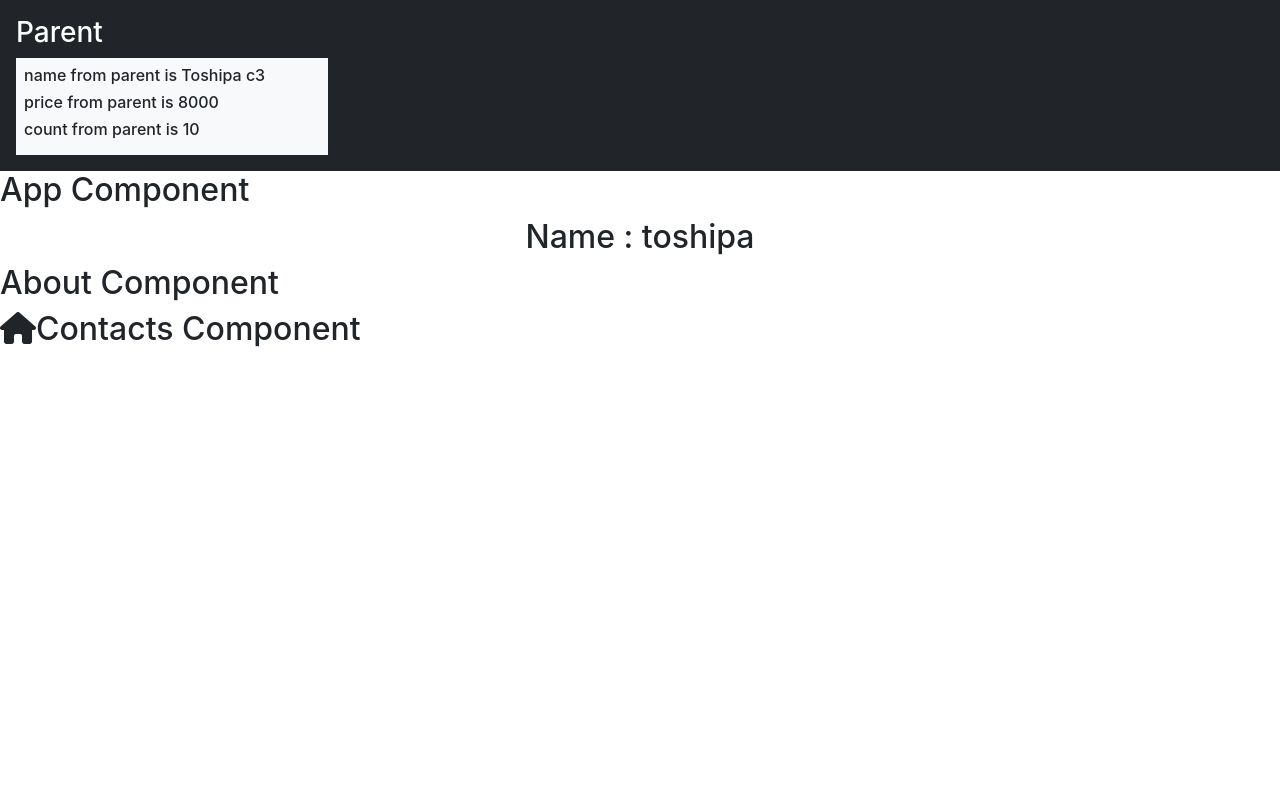
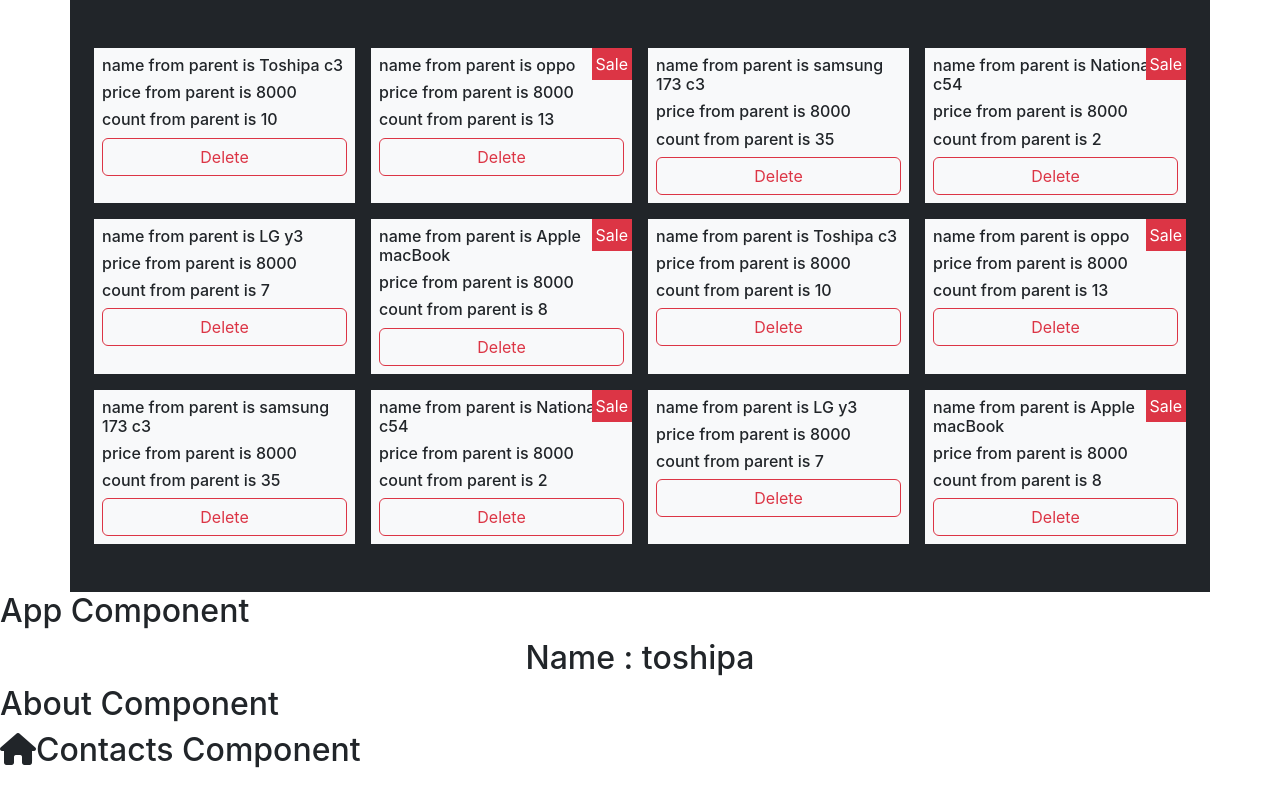
Before and after one commit to abdoBadawy74/react-re-p1, a React (Create React App) app: page / in a window 1280 px wide. Built offline with nearby package versions, Linux system fonts and the light colour scheme.

Commit message:
onSale | delete

```diff
--- a/src/Child.jsx
+++ b/src/Child.jsx
@@ -2,14 +2,23 @@
 
 export default class Child extends Component {
   render() {
-    let { name, price, count } = this.props.productInfo;
+    let { name, price, onSale, count,id } = this.props.productInfo;
     return (
-      <div className="col-md-3 bg-light p-2">
+      <div className="col-md-3 p-2">
         {/* <h6>name from parent is {this.props.productInfo.name}</h6> */}
-        <h6>name from parent is {name}</h6>
-        <h6>price from parent is {price}</h6>
-        <h6>count from parent is {count}</h6>
-
+        <div className="bg-light h-100 p-2 position-relative">
+          <h6>name from parent is {name}</h6>
+          <h6>price from parent is {price}</h6>
+          <h6>count from parent is {count}</h6>
+          {onSale == true ? (
+            <div className="sale p-1 bg-danger text-white position-absolute top-0 end-0">
+              Sale
+            </div>
+          ) : (
+            ""
+          )}
+          <button onClick={()=>this.props.delete(id)} className="btn btn-outline-danger w-100">Delete</button>
+        </div>
       </div>
     );
   }
--- a/src/Parent.jsx
+++ b/src/Parent.jsx
@@ -3,19 +3,39 @@
 
 export default class Parent extends Component {
   state = {
-    product: {
-      id: 1,
-      name: "Toshipa c3",
-      price: 8000,
-      onSale: false,
-      count: 10,
-    },
+    products: [
+      { id: 1, name: "Toshipa c3", price: 8000, onSale: false, count: 10 },
+      { id: 2, name: "oppo", price: 8000, onSale: true, count: 13 },
+      { id: 3, name: "samsung 173 c3", price: 8000, onSale: false, count: 35 },
+      { id: 4, name: "National c54", price: 8000, onSale: true, count: 2 },
+      { id: 5, name: "LG y3", price: 8000, onSale: false, count: 7 },
+      { id: 6, name: "Apple macBook", price: 8000, onSale: true, count: 8 },
+      { id: 7, name: "Toshipa c3", price: 8000, onSale: false, count: 10 },
+      { id: 8, name: "oppo", price: 8000, onSale: true, count: 13 },
+      { id: 9, name: "samsung 173 c3", price: 8000, onSale: false, count: 35 },
+      { id: 10, name: "National c54", price: 8000, onSale: true, count: 2 },
+      { id: 11, name: "LG y3", price: 8000, onSale: false, count: 7 },
+      { id: 12, name: "Apple macBook", price: 8000, onSale: true, count: 8 },
+    ],
   };
+
+  deleteProduct = (id) => {
+    // deep copy
+    let newProducts = [...this.state.products];
+    //action
+    newProducts = newProducts.filter((product) => product.id !== id);
+    //setState
+    this.setState({products:newProducts});
+  };
+
   render() {
     return (
-      <div className="bg-dark p-3">
-        <h3 className="text-white">Parent</h3>
-        <Child productInfo={this.state.product}></Child>
+      <div className="container bg-dark py-4">
+        <div className="bg-dark p-3 row">
+          {this.state.products.map((product, i) => (
+            <Child key={i} delete={this.deleteProduct} productInfo={product}></Child>
+          ))}
+        </div>
       </div>
     );
   }
```
